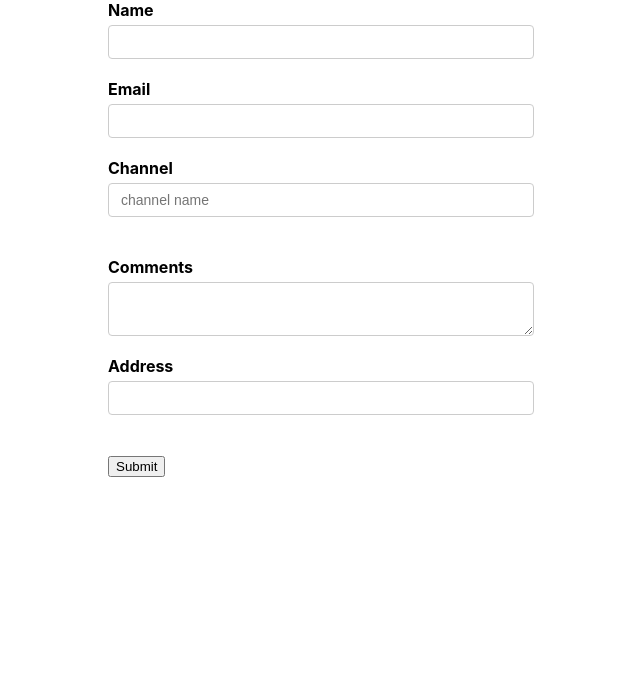
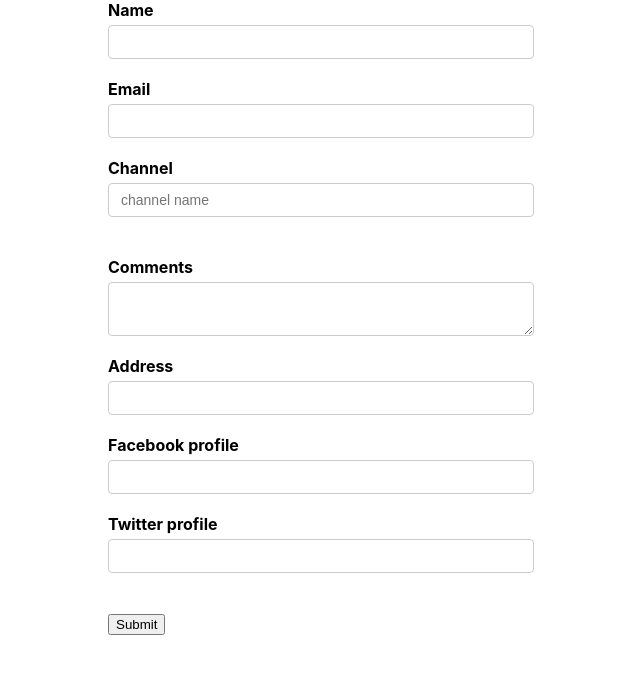
Before and after one commit to SaqibSattar/react-formik, a React (Vite) app: page / in a window 1280 px wide. Shown: the top 674 px of the page, without its empty margins (319-959 px from the left). Built offline with nearby package versions, Linux system fonts and the light colour scheme.

Commit message:
Nested Objects

```diff
--- a/src/components/YoutubeForm.jsx
+++ b/src/components/YoutubeForm.jsx
@@ -9,6 +9,10 @@
   channel: "",
   comments: "",
   address: "",
+  social: {
+    facebook: "",
+    twitter: "",
+  },
 };
 
 const onSubmit = (values) => {
@@ -40,9 +44,7 @@
           <label htmlFor="email">Email</label>
           <Field type="email" id="email" name="email" />
           <ErrorMessage name="email">
-            {
-              (errorMsg) => <div className="error">{errorMsg}</div>
-            }
+            {(errorMsg) => <div className="error">{errorMsg}</div>}
           </ErrorMessage>
         </div>
         <div className="form-control">
@@ -65,7 +67,7 @@
           <label htmlFor="address">Address</label>
           <Field name="address">
             {(props) => {
-              console.log("Render props:", props);
+              // console.log("Render props:", props);
               const { field, form, meta } = props;
               return (
                 <div>
@@ -76,6 +78,17 @@
             }}
           </Field>
         </div>
+        <div className="form-control">
+          <label htmlFor="facebook">Facebook profile</label>
+          <Field type="text" id="facebook" name="social.facebook" />
+          <ErrorMessage name="social.facebook" />
+        </div>
+        <div className="form-control">
+          <label htmlFor="twitter">Twitter profile</label>
+          <Field type="text" id="twitter" name="social.twitter" />
+          <ErrorMessage name="social.twitter" />
+        </div>
+
         <br />
         <button type="submit">Submit</button>
       </Form>
```
